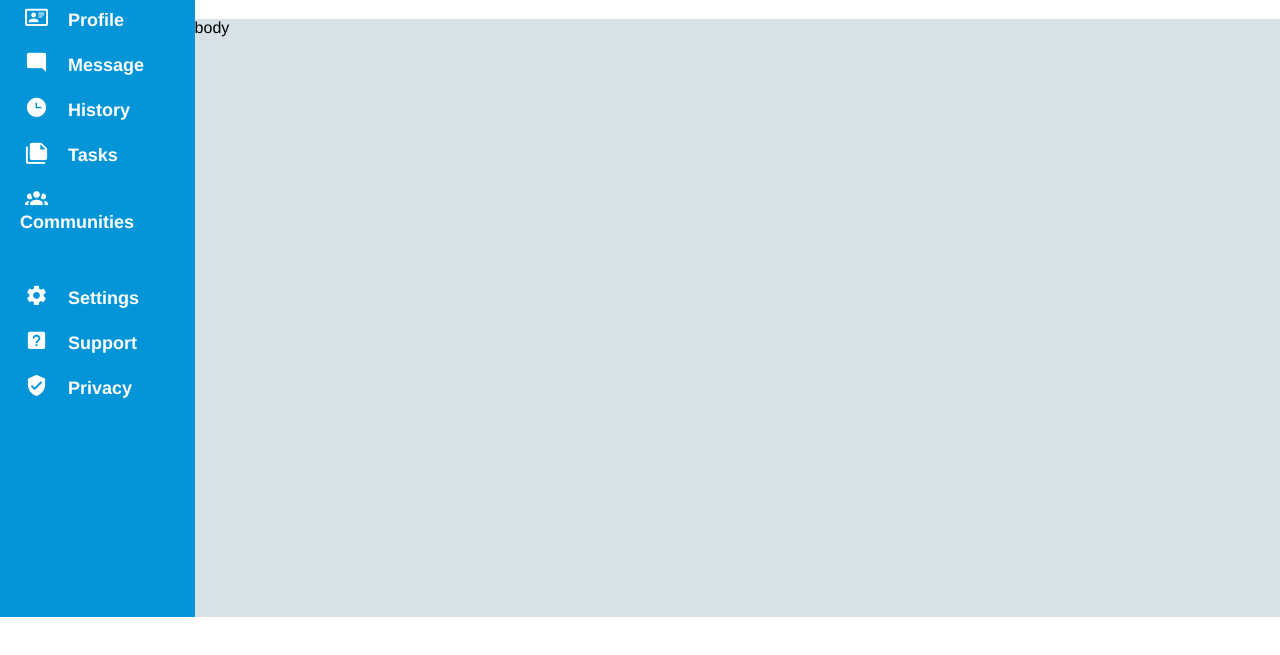
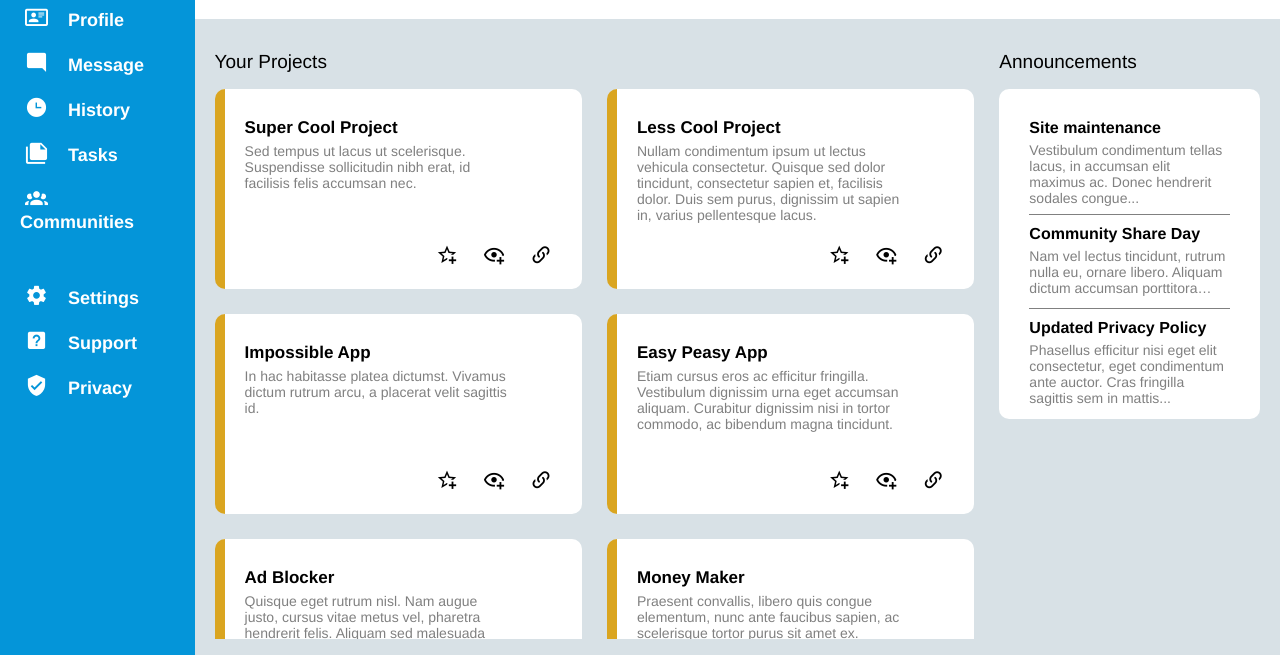
Before and after one commit to imtobii/TOP-DashBoard, a plain HTML site: page index.html in a window 1280 px wide. Shown: the part 183-838 px from the top of the page. Before the commit the page ends 800 px from the top, so only its background shows below. Drawn offline with Linux system fonts and the light colour scheme.

Commit message:
Completed project

```diff
--- a/index.html
+++ b/index.html
@@ -45,7 +45,87 @@
             </div>
 
         </div>
-        <div class="body">body</div>
+        <div class="body">
+            <div class="body-left">
+                <h2 class="title">Your Projects</h2>
+                <div class="projects">
+                    <div class="cards">
+                        <h2>Super Cool Project</h2>
+                        <p>Sed tempus ut lacus ut scelerisque. Suspendisse sollicitudin nibh erat, id facilisis felis accumsan nec.</p>
+                        <div>
+                            <i class="mdi mdi-star-plus-outline"></i>
+                            <i class="mdi mdi-eye-plus-outline"></i>
+                            <i class="mdi mdi-link-variant"></i>
+                        </div>
+                    </div>
+                    <div class="cards">
+                        <h2>Less Cool Project</h2>
+                        <p>Nullam condimentum ipsum ut lectus vehicula consectetur. Quisque sed dolor tincidunt, consectetur sapien et, facilisis dolor. Duis sem purus, dignissim ut sapien in, varius pellentesque lacus.</p>
+                        <div>
+                            <i class="mdi mdi-star-plus-outline"></i>
+                            <i class="mdi mdi-eye-plus-outline"></i>
+                            <i class="mdi mdi-link-variant"></i>
+                        </div>
+                    </div>
+                    <div class="cards">
+                        <h2>Impossible App</h2>
+                        <p>In hac habitasse platea dictumst. Vivamus dictum rutrum arcu, a placerat velit sagittis id.</p>
+                        <div>
+                            <i class="mdi mdi-star-plus-outline"></i>
+                            <i class="mdi mdi-eye-plus-outline"></i>
+                            <i class="mdi mdi-link-variant"></i>
+                        </div>
+                    </div>
+                    <div class="cards">
+                        <h2>Easy Peasy App</h2>
+                        <p>Etiam cursus eros ac efficitur fringilla.
+Vestibulum dignissim urna eget accumsan aliquam. Curabitur dignissim nisi in tortor commodo, ac bibendum magna tincidunt.</p>
+                        <div>
+                            <i class="mdi mdi-star-plus-outline"></i>
+                            <i class="mdi mdi-eye-plus-outline"></i>
+                            <i class="mdi mdi-link-variant"></i>
+                        </div>
+                    </div>
+                    <div class="cards">
+                        <h2>Ad Blocker</h2>
+                        <p>Quisque eget rutrum nisl. Nam augue justo, cursus vitae metus vel, pharetra hendrerit felis. Aliquam sed malesuada eros.</p>
+                        <div>
+                            <i class="mdi mdi-star-plus-outline"></i>
+                            <i class="mdi mdi-eye-plus-outline"></i>
+                            <i class="mdi mdi-link-variant"></i>
+                        </div>
+                    </div>
+                    <div class="cards">
+                        <h2>Money Maker</h2>
+                        <p>Praesent convallis, libero quis congue elementum, nunc ante faucibus sapien, ac scelerisque tortor purus sit amet ex.
+Pellentesque mollis nec sem vel aliquam.</p>
+                        <div>
+                            <i class="mdi mdi-star-plus-outline"></i>
+                            <i class="mdi mdi-eye-plus-outline"></i>
+                            <i class="mdi mdi-link-variant"></i>
+                        </div>
+                    </div>
+                </div>
+            </div>
+            <div class="body-right">
+                <h2 class="title">Announcements</h2>
+                <div class="announcement">
+                    <div class="first">
+                        <p>Site maintenance</p>
+                        <p class="description">Vestibulum condimentum tellas lacus, in accumsan elit maximus ac. Donec hendrerit sodales congue...</p>
+                    </div>
+                    <div class="second">
+                        <p>Community Share Day</p>
+                        <p class="description">Nam vel lectus tincidunt, rutrum nulla eu, ornare libero. Aliquam dictum
+accumsan porttitora…</p>
+                    </div>
+                    <div class="third">
+                        <p>Updated Privacy Policy</p>
+                        <p class="description">Phasellus efficitur nisi eget elit consectetur, eget condimentum ante auctor. Cras fringilla sagittis sem in mattis...</p>
+                    </div>
+                </div>
+            </div>
+        </div>
     </div>
 </body>
 </html>
--- a/styles.css
+++ b/styles.css
@@ -11,7 +11,7 @@ body, html{
 .container{
     font-family: Helvetica;
     display: grid;
-    grid-template-columns: 1fr 4fr;
+    grid-template-columns: 1fr 4.5fr;
     grid-template-rows: 1fr 4fr;
     height: 100%;
 }
@@ -150,4 +150,90 @@ p i{
 .body{
     background-color: #d8e1e6;
     grid-column: 2/3;
+    display: grid;
+    grid-template-columns: 2.8fr 1fr;
 }
+
+.body-left{
+    padding: 16px 20px;
+}
+
+.title{
+    font-size: 19px;
+    font-weight: 550;
+}
+
+.projects{
+    display: grid;
+    grid-template-columns: repeat(2, 1fr);
+    gap: 25px;
+    overflow: auto;
+    height: 550px;
+}
+
+.projects .cards{
+    background-color: white;
+    height: 200px;
+    border-radius: 10px;
+    border-left: 10px solid goldenrod;
+    padding: 15px 30px 15px 20px;
+}
+
+.cards div{
+    display: grid;
+    justify-self: end;
+    grid-template-columns: 1fr 1fr 1fr;
+    gap: 25px;
+    font-size: 22px;
+}
+
+.cards h2{
+    font-size: 17px;
+    font-weight: 600;
+    margin-bottom: 0;
+}
+
+.cards p{
+    margin-top: 5px;
+    font-size: 14px;
+    color: gray;
+    height: 100px;
+    margin-bottom: 0;
+    padding-right: 40px;
+
+}
+
+.body-right{
+    padding: 16px 20px 16px 5px;
+}
+
+.announcement{
+    height: 330px;
+    border-radius: 10px;
+    background-color: white;
+    padding: 20px 30px;
+}
+
+.announcement div{
+    height: 95px;
+}
+
+.announcement p{
+    margin-top: 10px;
+    margin-bottom: 0px;
+    font-weight: 600;
+}
+
+.announcement .description{
+    margin-top: 5px;
+    margin-bottom: 20px;
+    font-size: 14px;
+    color: gray;
+    font-weight: 400;
+
+}
+
+.second {
+    border-top: 1px solid gray;
+    border-bottom: 1px solid gray;
+}
```
